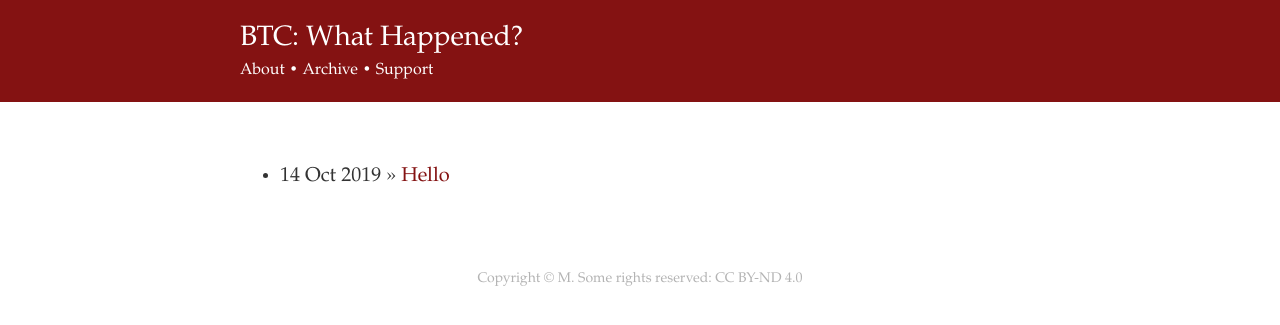
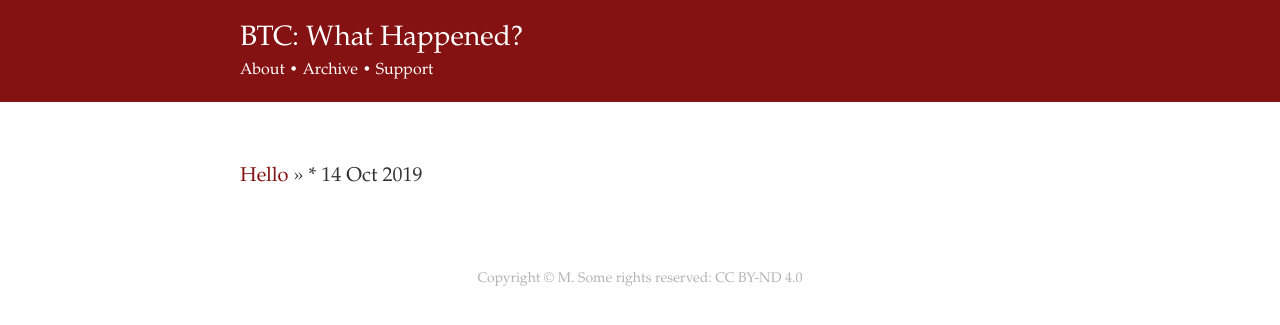
Before and after one commit to derykmakgill/nsi, a Jekyll site: the page built from archive.md, in a window 1280 px wide. Shown: the top 325 px of the page. Built offline with Jekyll 4.4.1, drawn with Linux system fonts in a browser that asks for light colours.

Commit message:
Update archive.md

```diff
--- a/archive.md
+++ b/archive.md
@@ -4,5 +4,5 @@ title: Archive
 ---
 
 {% for post in site.posts %}
-  * {{ post.date | date_to_string }} &raquo; [ {{ post.title }} ]({{ post.url }})
+[ {{ post.title }} ]({{ post.url }}) &raquo; * {{ post.date | date_to_string }}
 {% endfor %}
```
